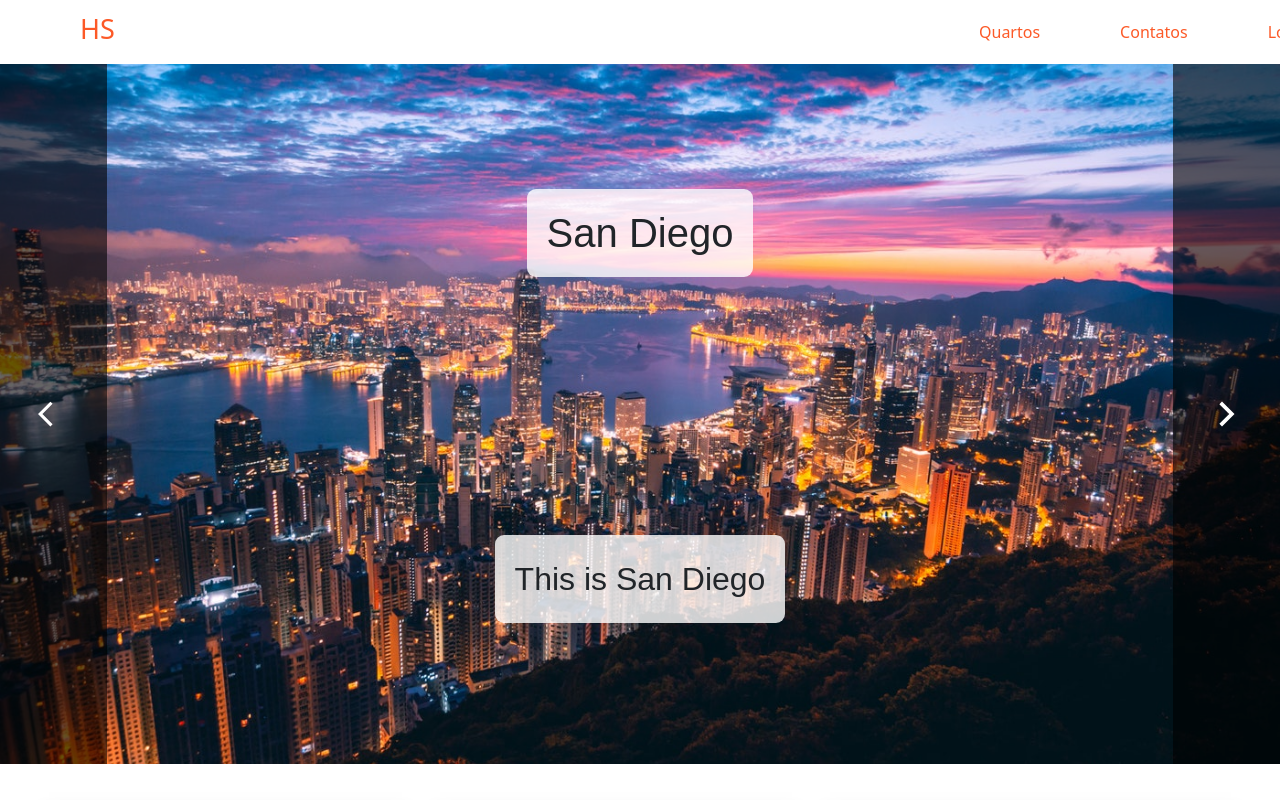
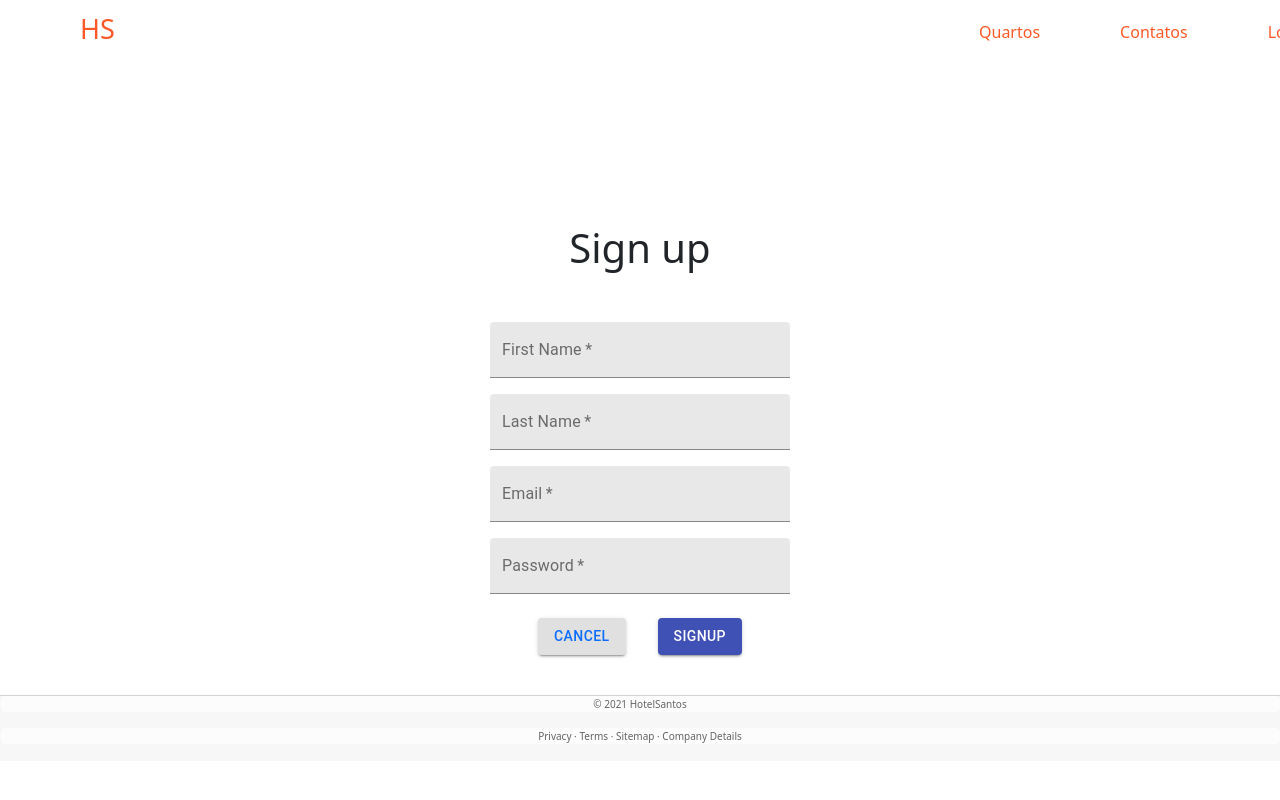
Before and after one commit to trvicius/HotelSantos, a React (Create React App) app: page /signup in a window 1280 px wide. Shown: the top 800 px of the page. Built offline with nearby package versions, Linux system fonts and the light colour scheme; grey boxes are pictures that could not be loaded.

Commit message:
Refactoring project

```diff
--- a/src/App.js
+++ b/src/App.js
@@ -5,7 +5,7 @@ import Header from './Header';
 import Footer from './Footer';
 import SearchPage from './SearchPage';
 import LoginPage from './LoginPage';
-
+import Signup from './signup';
 import { BrowserRouter as Router, Switch, Route } from "react-router-dom";
 
 function App() {
@@ -18,6 +18,10 @@ function App() {
         <Header />
 
         <Switch>
+
+        <Route exact path="/signup">
+              <Signup />
+          </Route>
 
           <Route exact path="/loginpage">
               <LoginPage />
--- a/src/Carousel.css
+++ b/src/Carousel.css
@@ -92,9 +92,9 @@ p {
 }
 
 h1, p {
-  background-color: rgb(255, 255, 255, 0.8);
-  padding: 20px;
-  border-radius: 9px;
+  background-color: rgba(255, 255, 255, 0.644);
+  padding: 10px;
+  border-radius: 5px;
 }
 
 .carouselInner .right {
--- a/src/Carousel.js
+++ b/src/Carousel.js
@@ -19,8 +19,7 @@ function Carousel() {
           <ArrowBackIosIcon style={{ fontSize: 30 }} />
         </div>
         <div className="center">
-          <h1>{images[currImg].title}</h1>
-          <p>{images[currImg].subtitle}</p>
+          <p>Temas de quartos ao redor de todo o globo</p>
         </div>
         <div className="right" onClick={() => {currImg < images.length - 1 && setCurrImg(currImg + 1);}}>
           <ArrowForwardIosIcon style={{ fontSize: 30 }} />
--- a/src/LoginPage.css
+++ b/src/LoginPage.css
@@ -1,3 +1,4 @@
+
 .login {
     display: flex;
     align-items: center;
@@ -19,7 +20,7 @@
 .login-right {
     border-width: 1px;
     border-style: solid;
-    border-color: rgb(161, 151, 151);
+    border-color: hsl(9, 15%, 72%);
     background-color: white;
     border-radius: 5px;
     display: flex;
@@ -34,14 +35,16 @@
 
 .login-right h1 {
     font-family: 'Open Sans';
-    font-size: 25px;
-    margin-bottom: 20px;
+    font-size: 30px;
+    color: hsl(16, 4%, 49%);
+    padding-top: 2rem;
 }
 
 .login-right p {
     font-family: 'Open Sans';
-    font-size: 20px;
-    margin-bottom: 20px;
+    font-size: 18px;
+    margin-top: -15px;
+    color: hsl(11, 5%, 57%);
 }
 
 .login-right h4 {
@@ -73,7 +76,7 @@
     background: transparent;
     width: 100%;
     outline-width: 0;
-    color: #E1E1E6;
+    color: #474646;
     border: none;
     font-size: 17px;
     margin-left: 10px;
@@ -102,7 +105,7 @@
     background: transparent;
     width: 100%;
     outline-width: 0;
-    color:  #E1E1E6;
+    color:  #474646;
     border: none;
     font-size: 17px;
     margin-left: 12px;
@@ -111,15 +114,15 @@
 
 .login-right button {
     width: 98%;
-    background-color: #202024;
+    background-color: hsl(14, 97%, 57%);
     color: #EFF2F5;
     font-weight: 800;
     height: 50px;
     border-radius: 5px;
     font-size: 18px;
-    margin-top: 5px;
+    margin-top: 1rem;
     border: none;
-
+    margin-bottom: 0.05rem;
     outline-width: 0;
 }
 
--- a/src/LoginPage.js
+++ b/src/LoginPage.js
@@ -2,6 +2,7 @@ import React, {useState} from 'react';
 import { useHistory } from "react-router-dom";
 import { Button } from "@material-ui/core";
 import './LoginPage.css'
+import './signup.js'
 import { MdEmail, MdLock } from "react-icons/md"
 import { HiEye, HiEyeOff } from "react-icons/hi"
 
@@ -62,10 +63,9 @@ function LoginPage() {
                Entrar
             </button>
 
-            <h4>Não tenho conta!</h4>
 
             <button type="submit">
-               Cadastrar
+                     <a href="/signup">Cadastrar</a>
             </button>
          </div>
       </div>
--- /dev/null
+++ b/src/signup.css
@@ -0,0 +1,10 @@
+h1 {
+    text-align: center;
+    justify-content: center;
+    display: flex;
+    padding-top: 10rem;
+}
+
+a:link {
+    text-decoration: none;
+}
--- a/src/signup.js
+++ b/src/signup.js
@@ -0,0 +1,88 @@
+import React, { useState } from 'react';
+import { makeStyles } from '@material-ui/core';
+import TextField from '@material-ui/core/TextField';
+import Button from '@material-ui/core/Button';
+import './signup.css';
+
+const useStyles = makeStyles(theme => ({
+  root: {
+    display: 'flex',
+    flexDirection: 'column',
+    justifyContent: 'center',
+    alignItems: 'center',
+    padding: theme.spacing(3),
+
+    '& .MuiTextField-root': {
+      margin: theme.spacing(1),
+      width: '300px',
+    },
+    '& .MuiButtonBase-root': {
+      margin: theme.spacing(2),
+    },
+  },
+}));
+
+const Form = ({ handleClose }) => {
+  const classes = useStyles();
+  // create state variables for each input
+  const [firstName, setFirstName] = useState('');
+  const [lastName, setLastName] = useState('');
+  const [email, setEmail] = useState('');
+  const [password, setPassword] = useState('');
+
+  const handleSubmit = e => {
+    e.preventDefault();
+    console.log(firstName, lastName, email, password);
+    handleClose();
+  };
+
+  return (
+      <div>
+      <div>
+          <h1> Sign up</h1>
+      </div>
+    <form className={classes.root} onSubmit={handleSubmit}>
+      <TextField
+        label="First Name"
+        variant="filled"
+        required
+        value={firstName}
+        onChange={e => setFirstName(e.target.value)}
+      />
+      <TextField
+        label="Last Name"
+        variant="filled"
+        required
+        value={lastName}
+        onChange={e => setLastName(e.target.value)}
+      />
+      <TextField
+        label="Email"
+        variant="filled"
+        type="email"
+        required
+        value={email}
+        onChange={e => setEmail(e.target.value)}
+      />
+      <TextField
+        label="Password"
+        variant="filled"
+        type="password"
+        required
+        value={password}
+        onChange={e => setPassword(e.target.value)}
+      />
+      <div>
+        <Button variant="contained" onClick={handleClose}>
+          <a href="./LoginPage"> Cancel </a>
+        </Button>
+        <Button type="submit" variant="contained" color="primary">
+          Signup
+        </Button>
+      </div>
+    </form>
+    </div>
+  );
+};
+
+export default Form;
```
